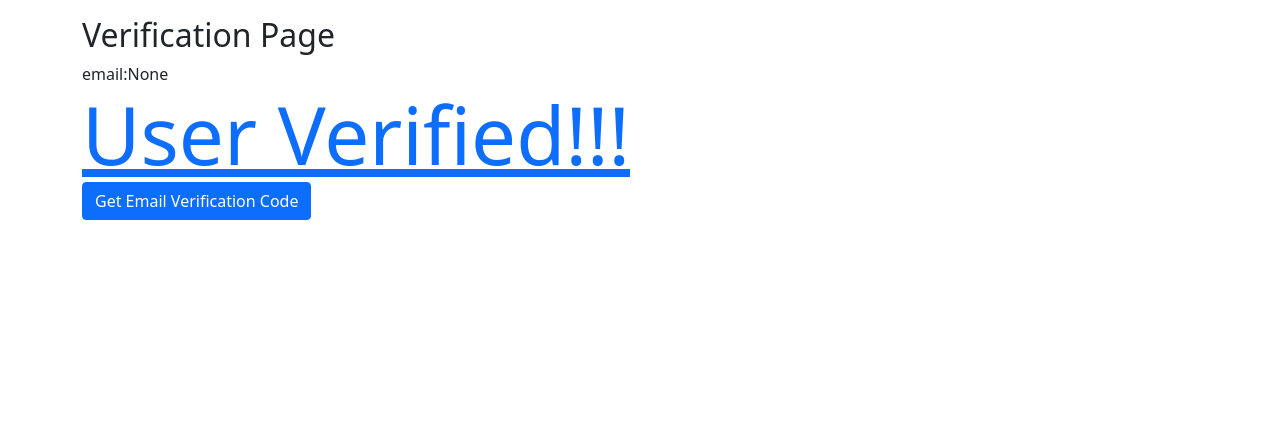
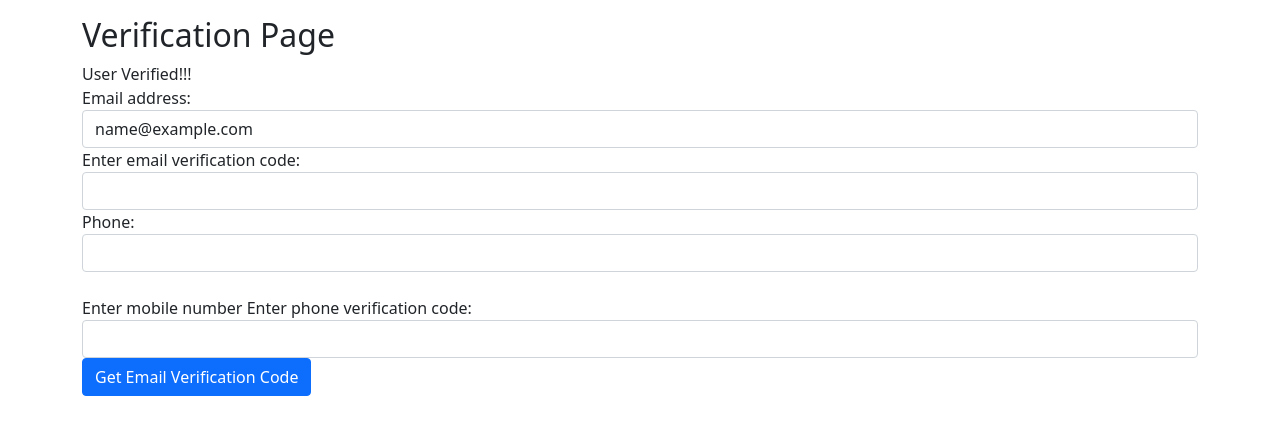
Before and after one commit to egange23/rentalhub, a Django app: page /accounts/verify/ in a window 1280 px wide. Shown: the part 99-534 px from the top of the page. Run offline with Django 4.2, Linux system fonts and the light colour scheme; the visitor is signed in with stand-in values (Sample User, id 1); some libraries are stand-ins or nearby versions.

Commit message:
otp stufff

```diff
--- a/accounts/templates/accounts/registration/verification.html
+++ b/accounts/templates/accounts/registration/verification.html
@@ -8,11 +8,10 @@
 {% block content %}
 <body>
 <h2>Verification Page</h2>
-email:{{customuser.email_verification_code}}
+
 <div id="div_id_verification_status">
 <div id="div_id_email_verified" name="email_verified" class="btn btn-secondary" hidden>{{user.email_verified}}</div>
 <div id="div_id_phone_verified" name="phone_verified" class="btn btn-secondary"hidden>{{user.phone_verified}}</div>
-<a id="a_id_verified" name="verified" class="display-1"  href={% url 'refresh_code' %}></a>
 </div>
 <form id="form_id" method="post">
     <div >
@@ -21,16 +20,18 @@ email:{{customuser.email_verification_code}}
    </div>
     <button id="button_id_save" class="btn btn-success" type="submit">Save</button>
 </form>
+
 <form method="POST" action="/accounts/send_email_otp/">
     {% csrf_token %}
+    {{form}}
     <button id="button_id_get_email" hx-post="/accounts/send_email_otp/" hx-trigger="click" hx-target="#button_id_get_email" class="btn btn-primary">Get Email Verification Code</button>
-  </form>
+</form>
 
 <script>
     //Verification Status
     let emailVerified = document.getElementById("div_id_email_verified");
     let phoneVerified = document.getElementById("div_id_phone_verified");
-    let contactVerifyStatus = document.getElementById("a_id_verified");
+    let contactVerifyStatus = document.getElementById("div_id_verification_status");
     let form = document.getElementById("form_id");
 
     if (emailVerified.innerHTML === "True" && phoneVerified.innerHTML === "True") {
--- a/accounts/urls.py
+++ b/accounts/urls.py
@@ -5,7 +5,8 @@ from . import views
 urlpatterns = [
     path("signup/", SignUpView.as_view(), name="signup"),
     path("verify/", VerifyView.as_view(), name="verify"),
-    path("refresh_code/", views.refresh_code, name="refresh_code"),
+    path("refresh_email_code/", views.refresh_email_code, name="refresh_email_code"),
+     path("refresh_phone_code/", views.refresh_phone_code, name="refresh_phone_code"),
 
 ]
 
--- a/accounts/views.py
+++ b/accounts/views.py
@@ -11,6 +11,12 @@ from django.conf import settings
 
 import random, math
 
+class SignUpView(CreateView):
+    model = CustomUser
+    form_class = CustomUserCreationForm
+    template_name = "accounts/registration/signup.html"
+    success_url = reverse_lazy('login')
+
 def generateOTP():
     digits = "0123456789"
     OTP = ""
@@ -18,26 +24,21 @@ def generateOTP():
         OTP += digits[math.floor(random.random() * 10)]
     return OTP
 
-def refresh_code(request):
+def refresh_email_code(request):
     customuser = CustomUser.objects.get(username=request.user)
     email_otp = generateOTP()
     customuser.email_verification_code = email_otp
     customuser.save()
+    print(email_otp)
+    return redirect("verify")
+
+def refresh_phone_code(*args):
+    customuser = CustomUser.objects.get(username=args.user)
     phone_otp = generateOTP()
     customuser.phone_verification_code = phone_otp
     customuser.save()
-
-    print(email_otp,phone_otp)
-
+    print(phone_otp)
     return redirect("verify")
-
-
-
-class SignUpView(CreateView):
-    model = CustomUser
-    form_class = CustomUserCreationForm
-    template_name = "accounts/registration/signup.html"
-    success_url = reverse_lazy('login')
 
 class VerifyView(UpdateView):
     models = CustomUser
@@ -60,8 +61,6 @@ def check_username(request):
     else:
         return HttpResponse('Required. 150 characters or fewer. Letters, digits and @/./+/-/_ only.')
 
-# Verification process
-
 def check_phone(request):
     phone = request.POST.get('phone')
     if get_user_model().objects.filter(phone=phone).exists():
@@ -81,8 +80,10 @@ def check_email(request):
         return HttpResponse("...")
 
 def send_email_otp(request):
+    refresh_email_code(request)
     verification_code = request.user.email_verification_code
     email = request.POST.get('email')
+    print(email)
     subject = "Account Verification"
     message = f"Please verify your account with this code {verification_code}"
     from_email = settings.EMAIL_HOST_USER
```
